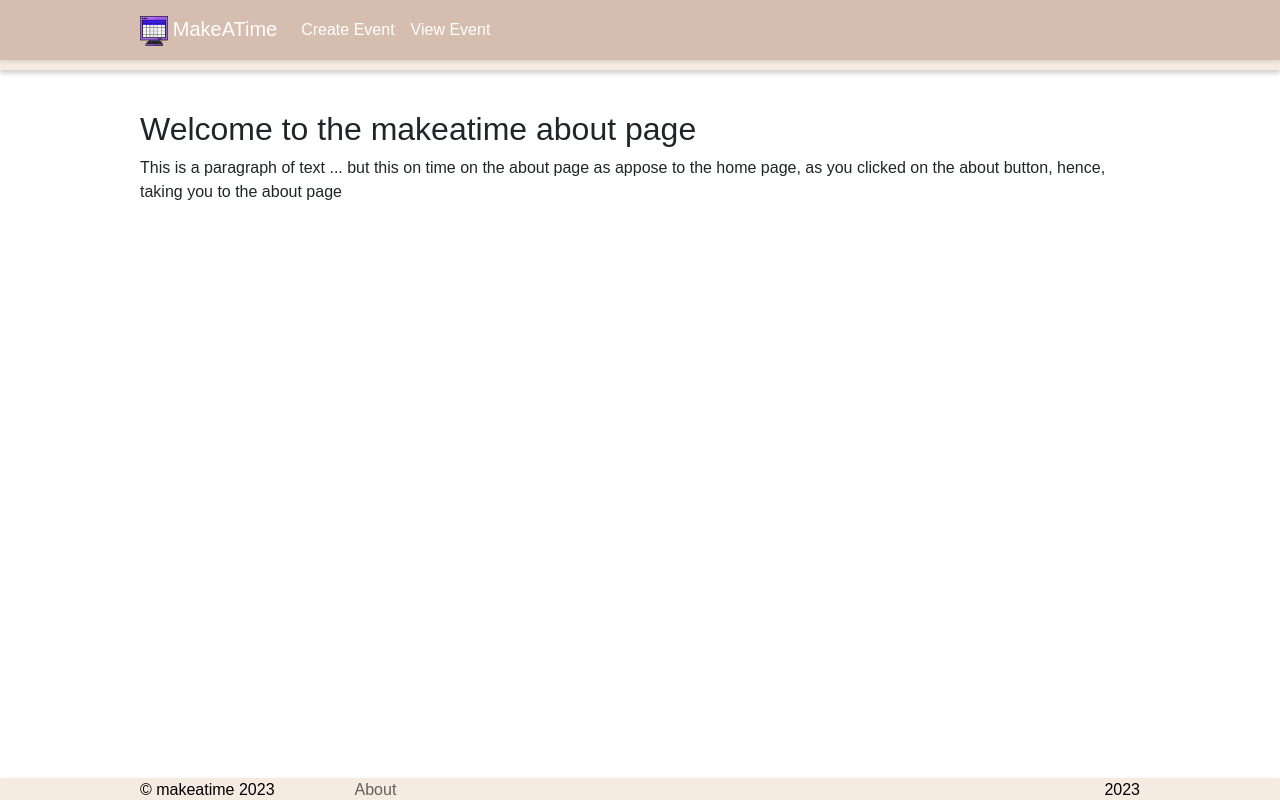
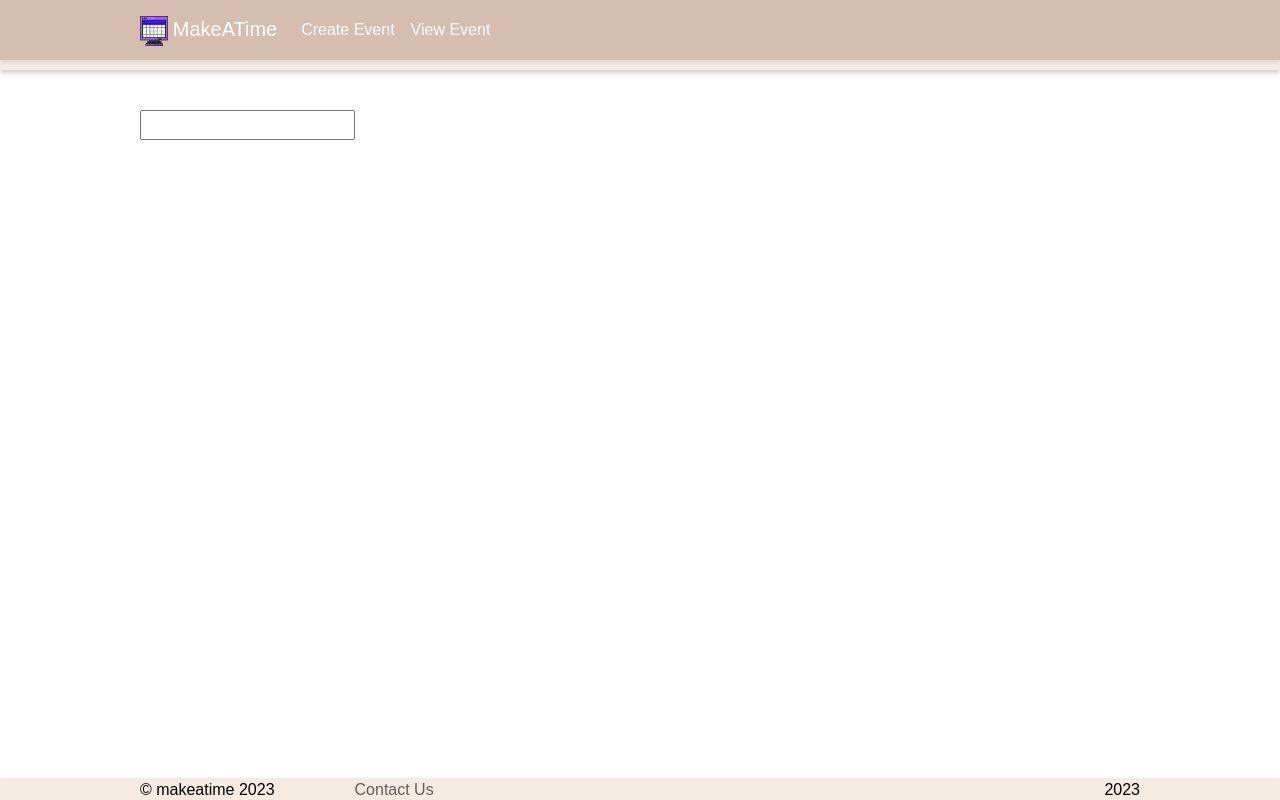
Before and after one commit to Samukat/makeatime, a React (Create React App) app in the folder client/: page /about in a window 1280 px wide. Built offline with nearby package versions, Linux system fonts and the light colour scheme.

Commit message:
added contact page

```diff
--- a/client/src/App.tsx
+++ b/client/src/App.tsx
@@ -3,7 +3,7 @@ import { createBrowserRouter, BrowserRouter, Routes, Route, Link, NavLink, creat
 import './App.css';
 
 import Home from './components/pages/home_page';
-import About from './components/pages/about_page';
+import Contact from './components/pages/contact_page';
 import Event from './components/pages/event_page';
 import Create from './components/pages/create_page';
 
@@ -20,11 +20,11 @@ const router = createBrowserRouter(
       <Route path="create" element={<Create />} />
 
 
-      <Route path="event" element={<About />} />
+      <Route path="event" element={<Contact />} />
       <Route path='/event/:id' element={<Event />} loader={eventLoader} /> this is a nested route
 
 
-      <Route path="about" element={<About />} />
+      <Route path="about" element={<Contact />} />
       {/* note can create adition layout paths etc */}
     </Route>
   )
--- a/client/src/components/layout/footer.tsx
+++ b/client/src/components/layout/footer.tsx
@@ -12,8 +12,8 @@ export const Footer = () => {
                 <div className='footer-component'>
                     © makeatime 2023
                 </div>
-                <NavLink className='footer-link' to="./about">
-                    About
+                <NavLink className='footer-link' to="./Contact">
+                    Contact Us
                 </NavLink>
                 <div className='footer-component last-comp'>
                     2023
--- a/client/src/components/pages/about_page/index.tsx
+++ /dev/null
@@ -1,13 +0,0 @@
-
-
-
-export default function About() {
-    return (
-        <>
-            <div className='event'>
-                <h2>Welcome to the makeatime about page</h2>
-                <p>This is a paragraph of text ... but this on time on the about page as appose to the home page, as you clicked on the about button, hence, taking you to the about page</p>
-            </div>
-        </>
-    )
-}
--- /dev/null
+++ b/client/src/components/pages/contact_page/index.tsx
@@ -0,0 +1,14 @@
+import React from 'react';
+import './style.scss';
+import 'bootstrap/dist/css/bootstrap.min.css';
+import { Props } from 'react-select';
+
+const Contact = () => {
+  return (
+    <div className="Info">
+      <input></input>
+    </div>
+  );
+}
+
+export default Contact;
--- a/client/src/components/pages/home_page/index.tsx
+++ b/client/src/components/pages/home_page/index.tsx
@@ -4,7 +4,7 @@ export default function Home() {
     return (
         <div className='home'>
             <h2>Welcome to the makeatime home page</h2>
-            <p>This is a paragraph of text ...</p>
+            <p>Peter please sit down.</p>
         </div>
     )
 }
```
Also changed, not shown: client/src/components/pages/contact_page/style.scss (added).
